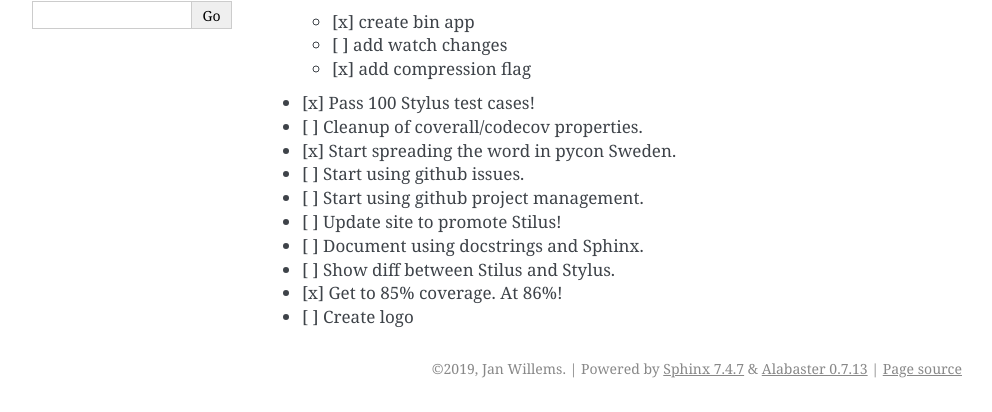
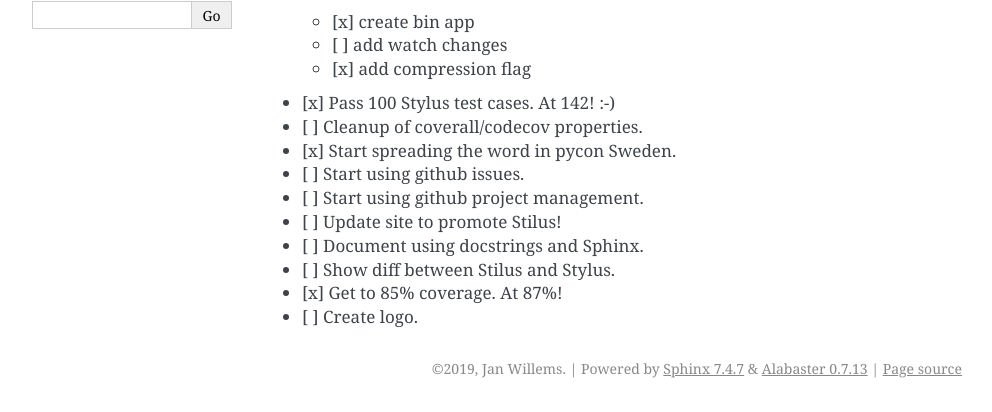
Before and after one commit to jw/stilus, a Sphinx documentation site: the page built from docs/plan/current.md, in a window 1280 px wide. Shown: the part 170-582 px from the top of the page, without its empty margins (148-1140 px from the left). Built offline with Sphinx 7.4.7, drawn with Linux system fonts in a browser that asks for light colours.

Commit message:
Updated the current plan.

```diff
--- a/docs/plan/current.md
+++ b/docs/plan/current.md
@@ -6,7 +6,7 @@ The Swedish release, a.k.a. `document, document, document!`
    - [x] create bin app
    - [ ] add watch changes
    - [x] add compression flag
- - [x] Pass 100 Stylus test cases!
+ - [x] Pass 100 Stylus test cases.  At 142!  :-)
  - [ ] Cleanup of coverall/codecov properties.
  - [x] Start spreading the word in pycon Sweden.
  - [ ] Start using github issues.
@@ -14,5 +14,5 @@ The Swedish release, a.k.a. `document, document, document!`
  - [ ] Update site to promote Stilus!
  - [ ] Document using docstrings and Sphinx.
  - [ ] Show diff between Stilus and Stylus.
- - [x] Get to 85% coverage.  At 86%!
- - [ ] Create logo
+ - [x] Get to 85% coverage.  At 87%!
+ - [ ] Create logo.
```
